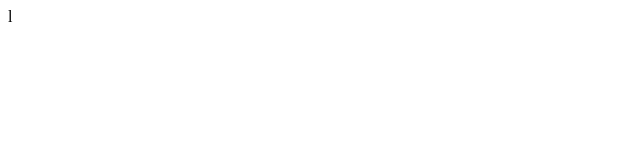
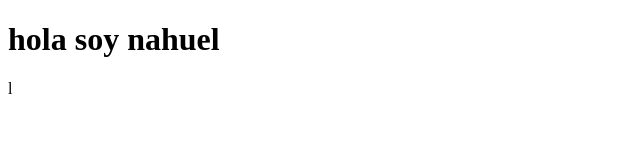
Before and after one commit to eghar2001/git_test, a plain HTML site: page index.html in a window 1280 px wide. Shown: the whole page, without its empty margins (0-640 px from the left). Drawn offline with Linux system fonts and the light colour scheme.

Commit message:
PONGO H1

```diff
--- a/index.html
+++ b/index.html
@@ -7,6 +7,6 @@
     <title>Document</title>
 </head>
 <body>
-
+    <h1>hola soy nahuel</h1>
 </body>
 </html>l
```
